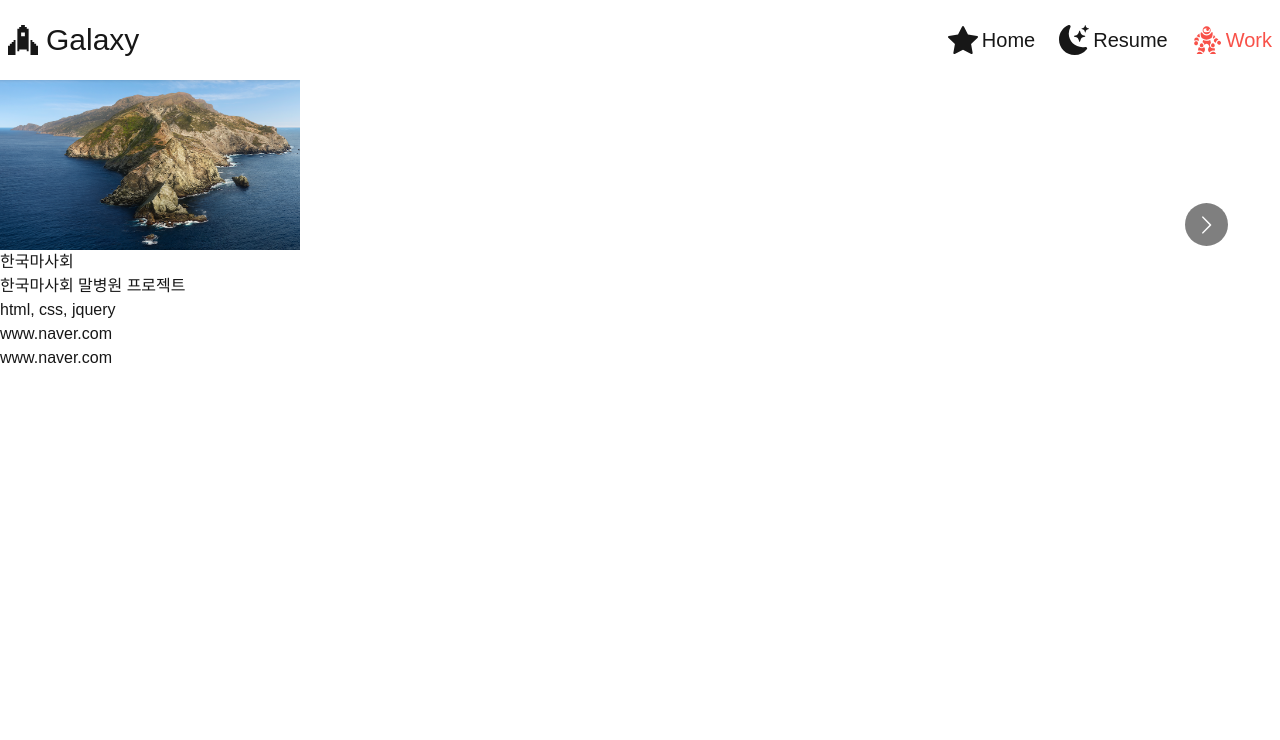
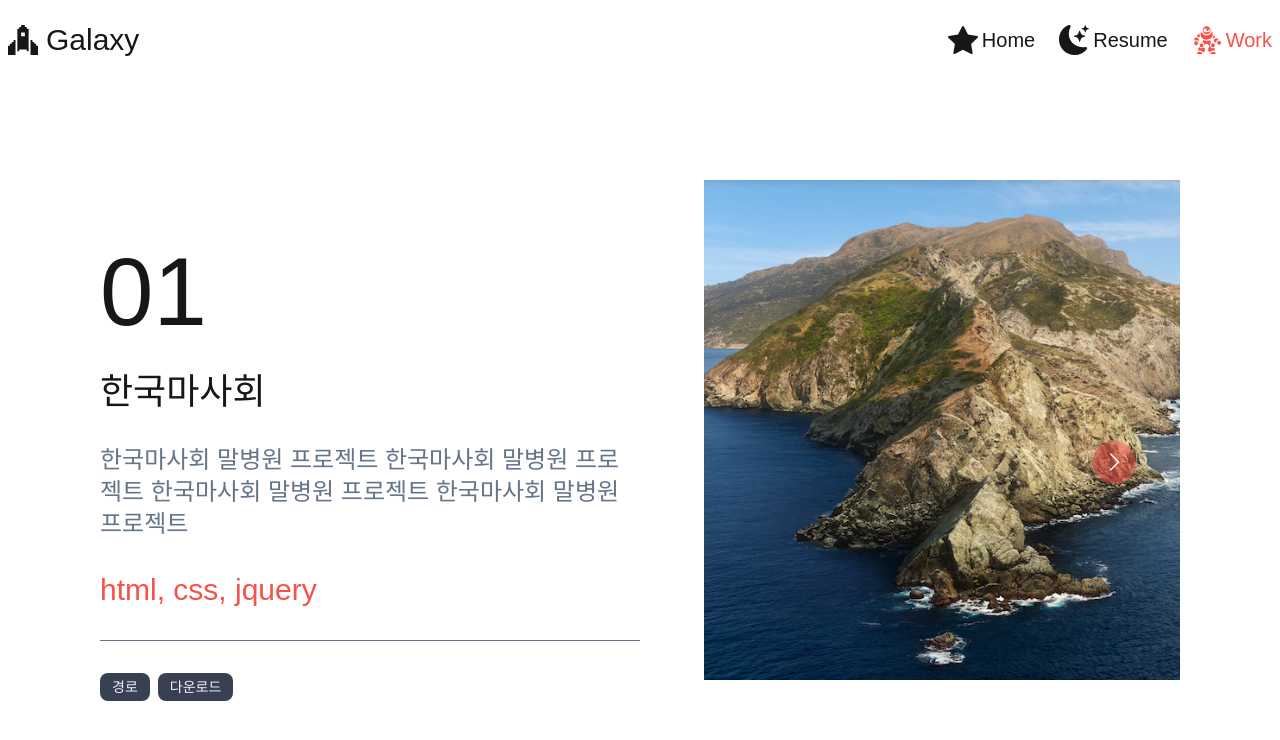
Before and after one commit to Eun-ha/galaxychoiportfolio, a Next.js app: page /work in a window 1280 px wide. Shown: the top 740 px of the page. Built offline with nearby package versions, Linux system fonts and the light colour scheme.

Commit message:
Feat: works - carousel 작업 중간커밋2 https://notion.so/TASK-28

```diff
--- a/app/work/page.tsx
+++ b/app/work/page.tsx
@@ -2,8 +2,8 @@ import { Carousel } from "@/components/carousel";
 
 export default function Work() {
   return (
-    <div>
+    <main className="mx-2 my-6 lg:mx-[100px] lg:my-[100px]">
       <Carousel />
-    </div>
+    </main>
   );
 }
--- /dev/null
+++ b/components/Images.tsx
@@ -0,0 +1,17 @@
+import Image from "next/image";
+
+export function Images({ path, title }: { path: string; title: string }) {
+  return (
+    <div className="relative h-[500px] lg:w-[1000px] ">
+      <Image
+        src={`/images/works/${path}.png`}
+        alt={title}
+        width={0}
+        height={0}
+        fill
+        sizes="100% 300px"
+        className="object-cover"
+      />
+    </div>
+  );
+}
--- a/components/carousel-card.tsx
+++ b/components/carousel-card.tsx
@@ -1,31 +1,31 @@
-import Image from "next/image";
+import { ExternalLink } from "./external-link";
+import { Images } from "./Images";
 
 type Props = {
   title: string;
   desc: string;
   skill: string;
   path: string;
-  url?: string;
-  download?: string;
+  url: string;
+  download: string;
+  index: string;
 };
 
 export function CarouselCard({ content }: { content: Props }) {
-  const { title, desc, skill, path, url, download } = content;
+  const { title, desc, skill, path, url, download, index } = content;
   return (
-    <div>
-      <Image
-        src={`/images/works/${path}.png`}
-        alt={title}
-        width={300}
-        height={200}
-      />
-      <div>
-        <h3>{title}</h3>
-        <p>{desc}</p>
-        <p>{skill}</p>
-        <p>{url}</p>
-        <p>{download}</p>
+    <article className="lg:flex lg:flex-row-reverse">
+      <Images path={path} title={title} />
+      <div className="mt-16 lg:mr-16">
+        <span className="text-8xl">{index}</span>
+        <h3 className="text-4xl pt-8">{title}</h3>
+        <p className="text-2xl pt-8 text-subfontcolor">{desc}</p>
+        <p className="text-3xl pt-8 text-point-red">{skill}</p>
+        <div className="border-t-[1px] border-subfontcolor pt-8 mt-8">
+          <ExternalLink href={url}>경로</ExternalLink>
+          <ExternalLink href={download}>다운로드</ExternalLink>
+        </div>
       </div>
-    </div>
+    </article>
   );
 }
--- /dev/null
+++ b/components/external-link.tsx
@@ -0,0 +1,16 @@
+export const ExternalLink = ({
+  children,
+  href,
+}: {
+  children: React.ReactNode;
+  href: string;
+}) => {
+  return (
+    <a
+      href={href}
+      className="inline-flex px-3 py-1 text-sm font-medium text-gray-100 no-underline bg-gray-700 rounded-lg gap-x-2 hover:bg-gray-500 hover:text-white ml-2 first:ml-0"
+    >
+      <div>{children}</div>
+    </a>
+  );
+};
--- a/data/resume.ts
+++ b/data/resume.ts
@@ -45,8 +45,9 @@ export type Works = {
   desc: string;
   skill: string;
   path: string;
-  url?: string;
-  download?: string;
+  url: string;
+  download: string;
+  index: string;
 };
 
 export const resume: Resume[] = [
@@ -285,35 +286,39 @@ export const resume: Resume[] = [
     works: [
       {
         title: "한국마사회",
-        desc: "한국마사회 말병원 프로젝트",
+        desc: "한국마사회 말병원 프로젝트 한국마사회 말병원 프로젝트 한국마사회 말병원 프로젝트 한국마사회 말병원 프로젝트",
         skill: "html, css, jquery",
         path: "01",
         url: "www.naver.com",
         download: "www.naver.com",
+        index: "01",
       },
       {
         title: "엔씨",
-        desc: "유지보수",
+        desc: "유지보수 한국마사회 말병원 프로젝트 한국마사회 말병원 프로젝트 한국마사회 말병원 프로젝트",
         skill: "html, css, jquery",
         path: "02",
         url: "www.naver.com",
         download: "www.naver.com",
+        index: "02",
       },
       {
         title: "한국마사회2",
-        desc: "한국마사회 말병원 프로젝트",
+        desc: "한국마사회 말병원 프로젝트 한국마사회 말병원 프로젝트 한국마사회 말병원 프로젝트한국마사회 말병원 프로젝트",
         skill: "html, css, jquery",
         path: "03",
         url: "www.naver.com",
         download: "www.naver.com",
+        index: "03",
       },
       {
         title: "엔씨2",
-        desc: "유지보수",
+        desc: "유지보수 한국마사회 말병원 프로젝트 한국마사회 말병원 프로젝트 한국마사회 말병원 프로젝트",
         skill: "html, css, jquery",
         path: "03",
         url: "www.naver.com",
         download: "www.naver.com",
+        index: "04",
       },
     ],
   },
--- a/styles/globals.css
+++ b/styles/globals.css
@@ -23,3 +23,59 @@ body {
   background: var(--background);
   font-family: Arial, Helvetica, sans-serif;
 }
+
+@media (min-width: 1024px) {
+  .react-multiple-carousel__arrow {
+    top: 50% !important;
+  }
+}
+
+.react-multiple-carousel__arrow {
+  position: absolute;
+  top: 25%;
+  outline: 0;
+  transition: all 0.5s;
+  border-radius: 35px;
+  z-index: 1000;
+  border: none !important;
+  background: rgba(248, 81, 73, 0.5) !important;
+  min-width: 43px;
+  min-height: 43px;
+  opacity: 1;
+  cursor: pointer;
+}
+
+.react-multiple-carousel__arrow:hover {
+  background: #f85149 !important;
+}
+
+.react-multiple-carousel__arrow::before {
+  font-size: 20px;
+  color: #fff;
+  display: block;
+  font-family: revicons;
+  text-align: center;
+  z-index: 2;
+  position: relative;
+}
+
+.react-multiple-carousel__arrow:disabled {
+  cursor: default;
+  background: rgba(248, 81, 73, 0.5);
+}
+
+.react-multiple-carousel__arrow--left {
+  left: calc(4% + 1px);
+}
+
+.react-multiple-carousel__arrow--left::before {
+  content: "\e824";
+}
+
+.react-multiple-carousel__arrow--right {
+  right: calc(4% + 1px);
+}
+
+.react-multiple-carousel__arrow--right::before {
+  content: "\e825";
+}
```
